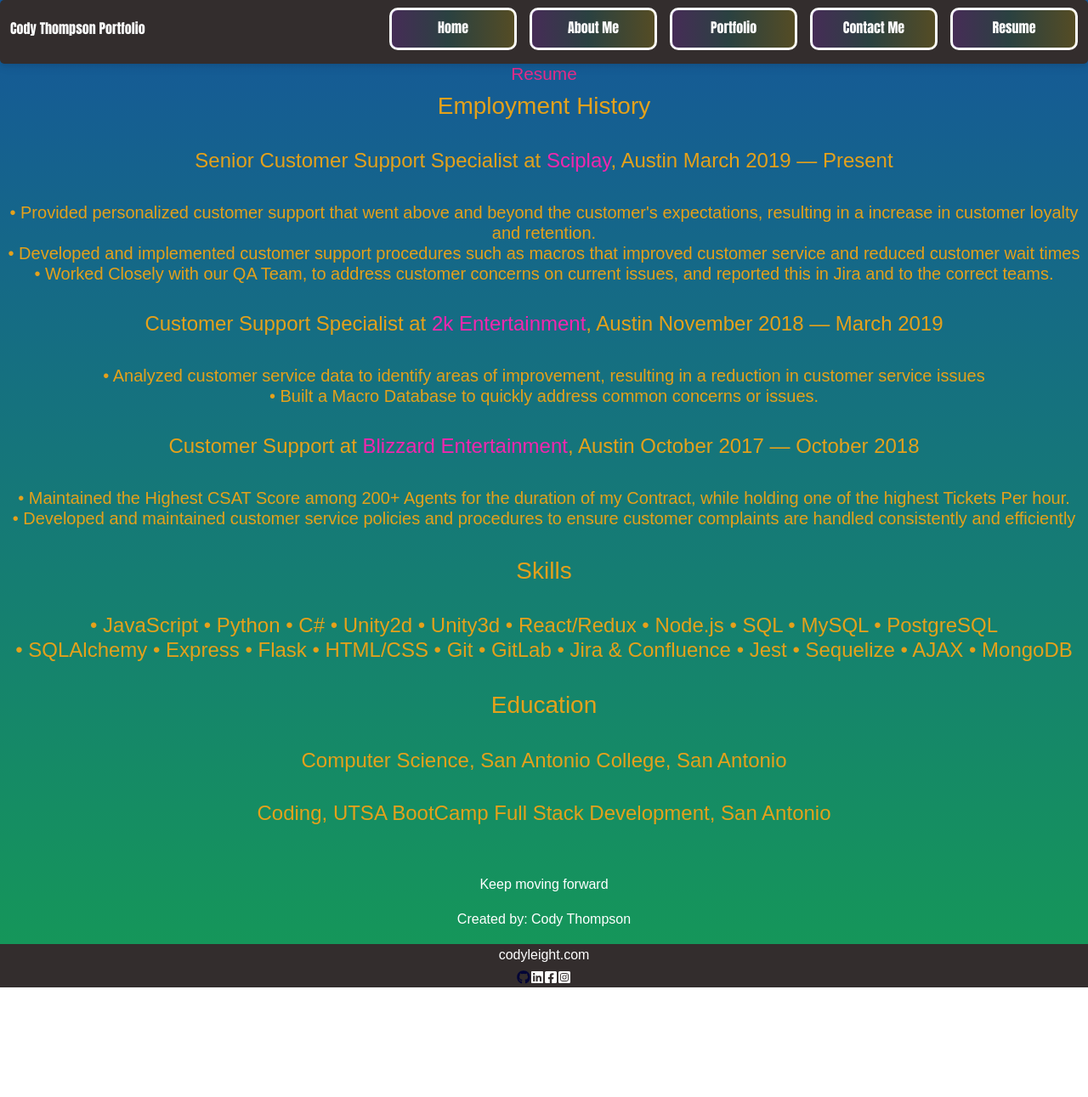
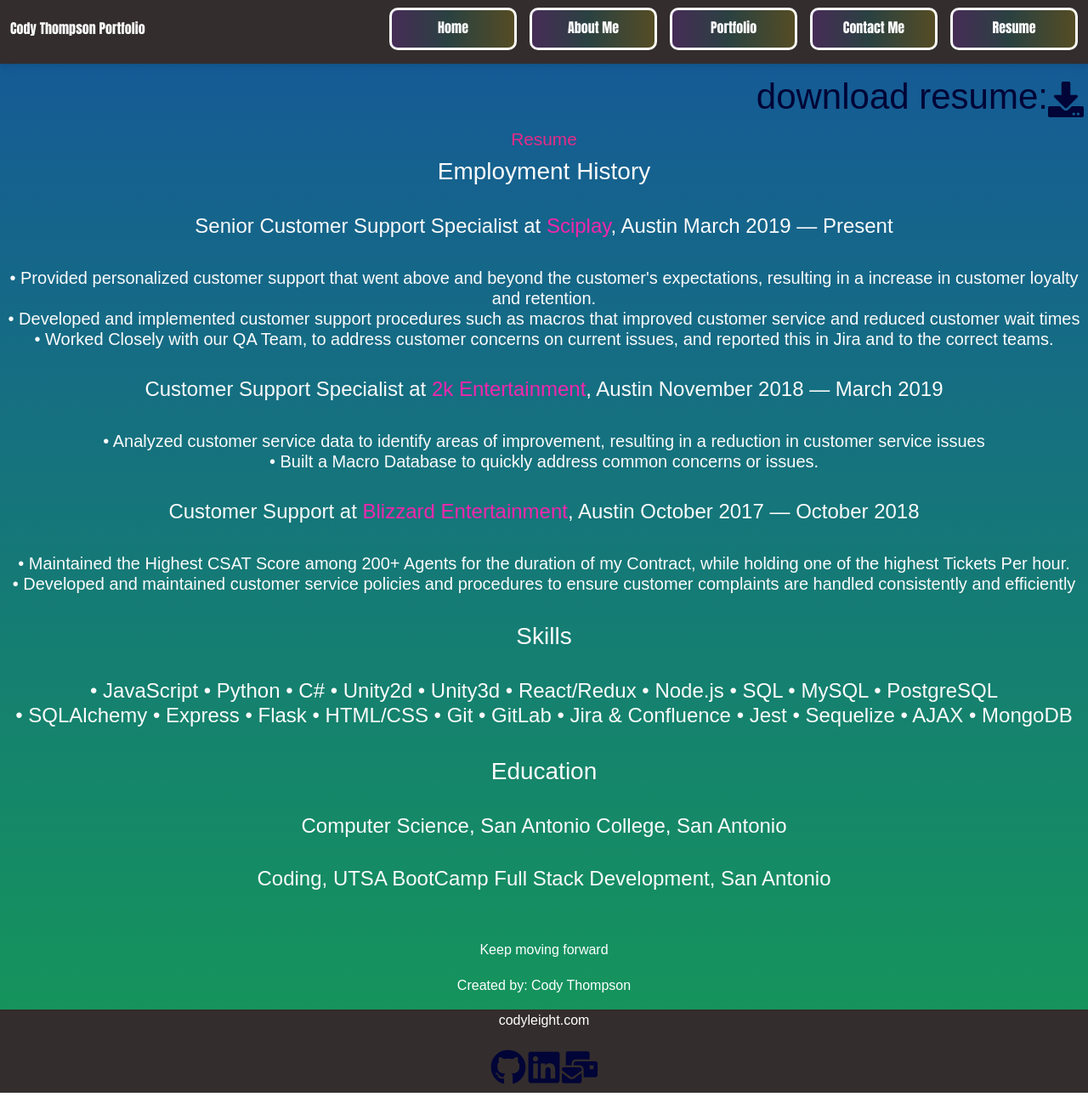
Before and after one commit to codyleight/ReactResume, a React (Vite) app: page /Resume in a window 1280 px wide. Shown: the whole page at 85% size. Before the commit the page ends 1162 px from the top, so only its background shows below. Built offline with nearby package versions, Linux system fonts and the light colour scheme.

Commit message:
Download button for resume, fixed icons in our footer, edited text color to something more visible.

```diff
--- a/src/components/Footer.jsx
+++ b/src/components/Footer.jsx
@@ -1,4 +1,4 @@
-import { FaGithub, FaLinkedin, FaFacebookSquare, FaInstagramSquare } from "react-icons/fa";
+import { FaGithub, FaLinkedin, FaFacebookSquare, FaInstagramSquare, FaMailBulk  } from "react-icons/fa";
 import React from 'react';
 import {
   MDBFooter,
@@ -28,17 +28,25 @@ export default function App() {
         <a className='text-white' href='https://www.codyleight.com/'>
           codyleight.com
         </a>
-        <div className="text-center ">
+        <div className="text-center iconsize">
             <a  className='text-end' href="https://github.com/codyleight">
                 <FaGithub />
             </a>
 
+            <a  className='text-end' href="https://www.linkedin.com/in/cody-thompson-29071b106/">
+            <FaLinkedin />
+            </a>
 
-            <FaLinkedin />
+            <a className='text-end' href="mailto:codylthomp@gmail.com">
+            <FaMailBulk />
+            </a>
 
-            <FaFacebookSquare />
 
-            <FaInstagramSquare />
+
+
+
+
+
             </div>
 
       </div>
--- a/src/components/UI/Navbar.jsx
+++ b/src/components/UI/Navbar.jsx
@@ -1,11 +1,11 @@
 export default function Nav({ links }) {
   return (
-    <nav className="navbar navbar-expand-lg nav1  bg-dark">
+    <nav className="navbar navbar-expand-lg   bg-dark">
       <div className="container-fluid">
         <ul className="navbar-nav mb-2 mb-lg-2 text-light font1">
           Cody Thompson Portfolio
         </ul>
-        <ul className="navbar-nav ms-auto mb-2 mb-lg-2 font1 text-center">
+        <ul className="navbar-nav ms-auto mb-1 mb-lg-2 font1 text-center">
           {links.map((link) => link)}
         </ul>
       </div>
--- a/src/index.css
+++ b/src/index.css
@@ -205,7 +205,11 @@ border-radius: 2px;
   border-radius: 10px;
 }
 
+.iconsize{
+  font-size: 42px;
+  margin: 5px;
 
+}
 
 .glow-on-hover:before {
   content: '';
--- a/src/pages/AboutPage.jsx
+++ b/src/pages/AboutPage.jsx
@@ -8,13 +8,13 @@ export default function AboutPage() {
 
 
 
-    <div className="bg text-primary d-flex justify-content-center row text-center" >
+    <div className="bg text-light d-flex justify-content-center row text-center" >
         <h2>
             About Me
         </h2>
 
-      <h3 className='text-warning '>My name is cody thompson</h3>
-      <div class="clearfix textabout">
+      <h3 className='text-light '>My name is cody thompson</h3>
+      <div class="clearfix textlight">
 
 
        <img src="/assets/prof.jpg" class="col-md-3 float-md-end mb-3 ms-md-3" alt="..."/>
--- a/src/pages/ContactPage.jsx
+++ b/src/pages/ContactPage.jsx
@@ -58,7 +58,7 @@ export default function ContactPage() {
 
 
   return (
-    <section id="contact" className='bg text-dark text'>
+    <section id="contact" className='bg text-light text'>
       <div className="section-content justify-content-center d-flex">
         <h2 className="section-header">Contact Cody</h2>
       </div>
--- a/src/pages/HomePage.jsx
+++ b/src/pages/HomePage.jsx
@@ -6,12 +6,12 @@ export default function HomePage() {
   return (
 
 
-<div className='text-center'>
+<div className=' '>
 
-  <div className="" >
+
     <div className="row d-flex justify-content-center">
       <div className="col-sm align-self d-flex justify-content-center">
-        <h1 className='text'></h1>
+
       </div>
       <div className=" d-flex justify-content-center ">
 
@@ -26,7 +26,7 @@ export default function HomePage() {
 
       </div>
     </div>
-  </div>
+
 </div>
 
 
--- a/src/pages/ResumePage.jsx
+++ b/src/pages/ResumePage.jsx
@@ -1,5 +1,6 @@
 import { useState, useEffect } from 'react';
 import { Link } from 'react-router-dom';
+import { FaDownload } from "react-icons/fa";
 
 export default function ResumePage() {
 
@@ -8,13 +9,21 @@ export default function ResumePage() {
 
 
     <div>
+      <div className='d-flex justify-content-end iconsize text-light'>
+
+      <a href="/assets/Resume.pdf" download>
+        download resume:
+      <FaDownload />
+      </a>
+      </div>
     <div className=" text-primary" style={{ display: 'flex', justifyContent: 'center', alignItems: 'center' }}>
         <h2>
             Resume
       </h2>
+
     </div>
 
-    <div className="text-center text-warning">
+    <div className="text-center text-light">
       <h3>Employment History</h3>
       <br></br>
       <h4>Senior Customer Support Specialist at <span>Sciplay</span>, Austin
```
Also changed, not shown: 1 other file (tests, documents, lock files or other folders).
